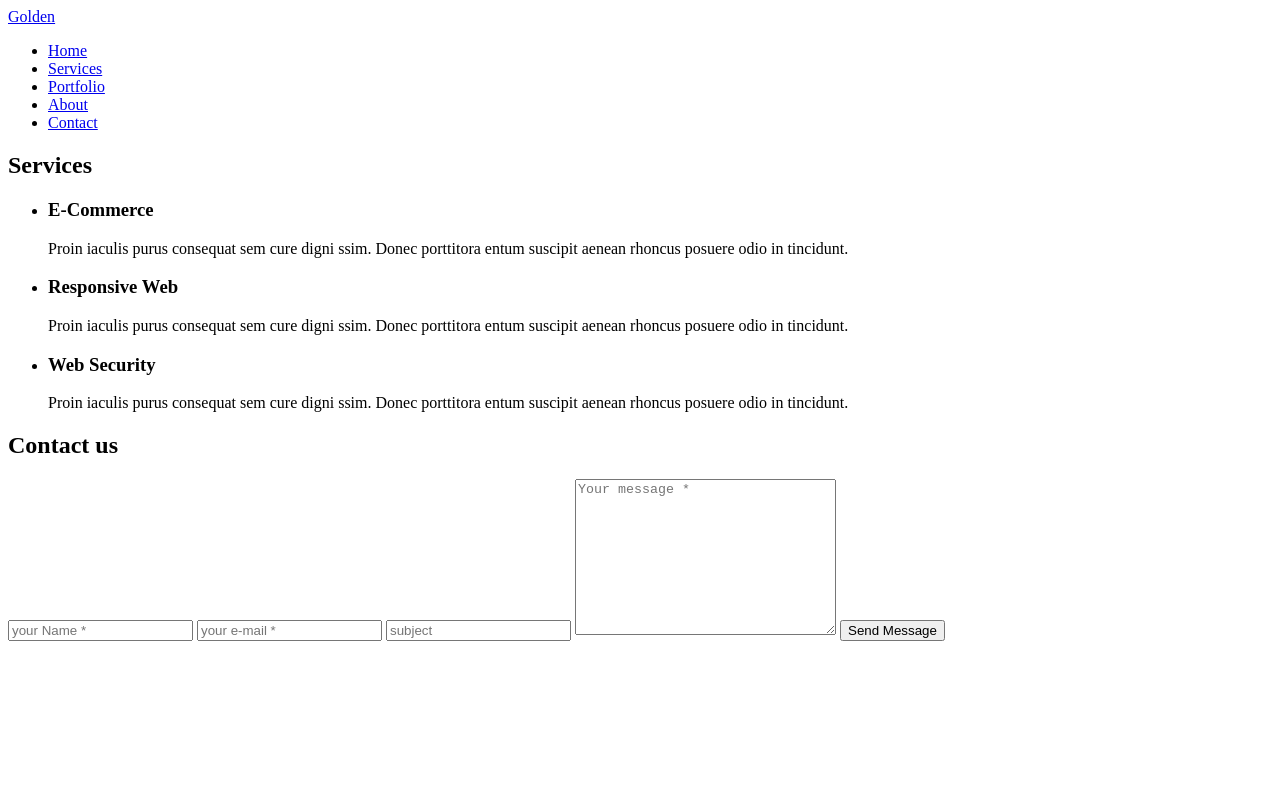
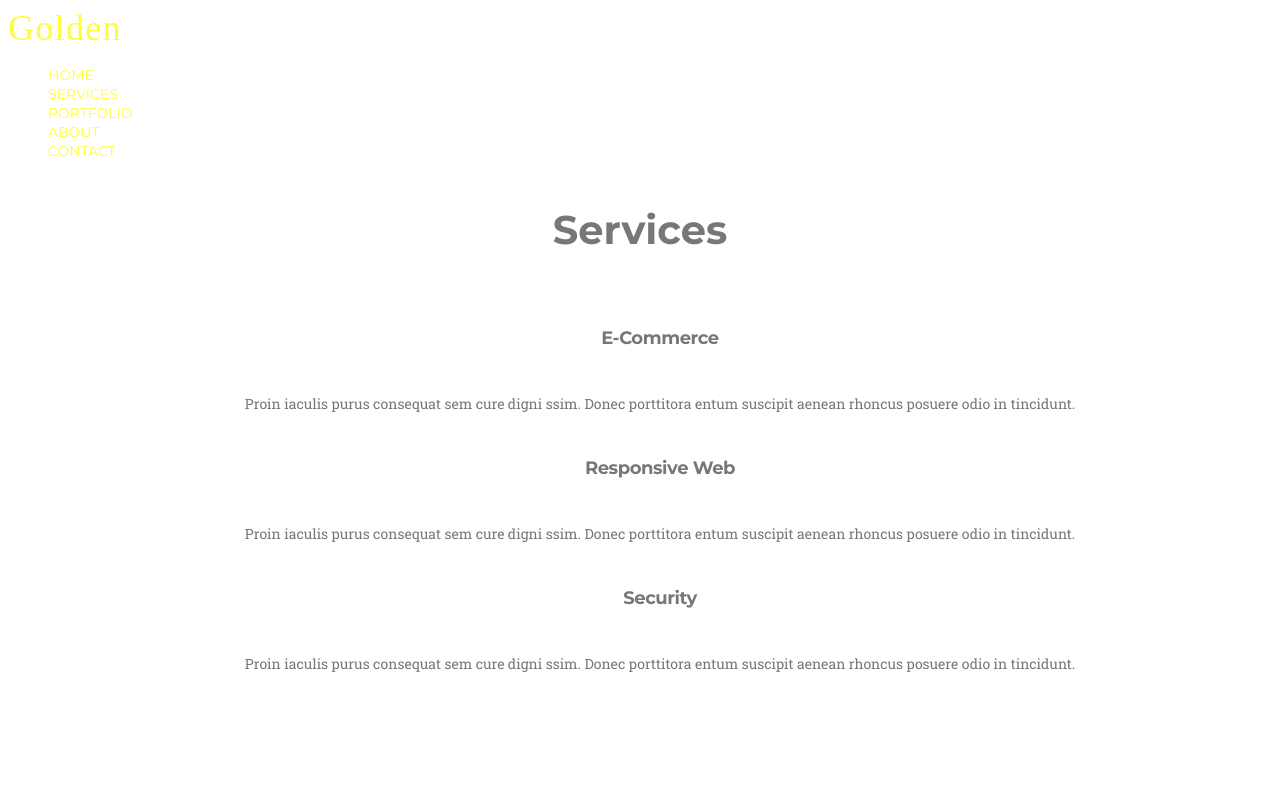
Before and after one commit to ZenyaKrymovskiy/GOLDENSERVICE, a plain HTML site: page index.html in a window 1280 px wide. Shown: the top 786 px of the page. Drawn offline with Linux system fonts and the light colour scheme; a web font is replaced by a local one.

Commit message:
New css styles have been added. - Now elements have their own font size, saturation, etc. -fixed a bug with images - Now the text in the main is centred. - Fixed a bug with the footer

```diff
--- /dev/null
+++ b/css/style.css
@@ -0,0 +1,102 @@
+
+    :root{
+        --main-accent:rgba(254, 289, 54, 1);
+        --project-black:rgba(34, 34,, 34, 1);
+        --main-list-text-color:#777777;
+        --project-white:#FFFFFF;
+        --placeholder:#BBBBBB;
+
+}
+body {
+    font-family:"Montserrat",  sans-serif;
+    line-height: normal;
+    font-weight: 400 ;
+    font-style: normal;
+    color:var(--main-list-text-color);
+}
+ul {
+    list-style-type: none;
+}
+a {
+    text-decoration: none;
+
+}
+.logo {
+    font-family: "Bilbo Swash Caps", serif ;
+    font-size: 36px;
+    line-height: 1.14;
+    letter-spacing: 1.3px;
+    color: var(--main-accent);
+
+
+
+}
+.nav-list-link {
+    font-size: 14px;
+    text-transform: uppercase;
+    color: var(--main-accent);
+    line-height: 1.14;
+}
+.main-title {
+    color:var(--project-black);
+    font-size: 40px;
+    font-weight: 700;
+    line-height: 1.87;
+    text-align: center;
+}
+.main-list-title {
+    color:var(--project-black);
+text-align: center;
+font-size: 18px;
+font-weight: 700;
+line-height: 4.17;
+letter-spacing: -0.45px;
+}
+.main-list-text {
+    color:var(--main-list-text-color);
+text-align: center;
+font-family: "Roboto Slab",serif;
+font-size: 14px;
+text-align: center;
+}
+.footer {
+    background-color:var(--project-black);
+}
+.footer-title {
+    color:var(--project-white);
+
+font-size: 40px;
+
+
+letter-spacing: -1px;
+text-transform: uppercase;
+}
+.form-input {
+    width: 455px;
+height: 50px;
+
+}
+.form-input, .form-comment{
+    font-family: "Montserrat",  sans-serif; ;
+    color:var(--placeholder);
+    font-size: 14px;
+    font-weight: 700;
+    text-transform: uppercase;
+}
+.form-comment {
+    width: 458px;
+height: 212px;
+resize: none;
+}
+.form-btn-submit {
+    width: 242px;
+height: 68px;
+background-color:var(--main-accent);
+color:var(--project-white);
+font-family: "Montserrat",solid;
+font-size: 18px;
+font-weight: 700;
+text-align: center;
+text-transform: uppercase;
+border: none;
+}
--- a/index.html
+++ b/index.html
@@ -3,71 +3,75 @@
   <head>
     <meta charset="UTF-8" />
     <meta name="viewport" content="width=device-width, initial-scale=1.0" />
+    <link rel="stylesheet" href="./css/style.css">
+    <link rel="preconnect" href="https://fonts.googleapis.com">
+    <link rel="preconnect" href="https://fonts.gstatic.com" crossorigin>
+    <link href="https://fonts.googleapis.com/css2?family=Bilbo+Swash+Caps&family=Montserrat:wght@400;700&family=Roboto+Slab&display=swap" rel="stylesheet">
     <title>Document</title>
   </head>
   <body>
-    <header>
-      <a href="./index.html">Golden</a>
-      <nav>
-        <ul>
+    <header class="header">
+      <a href="./index.html" class="logo">Golden</a>
+      <nav class="navigation">
+        <ul class="nav">
           <li>
-            <a href="#">Home</a>
+            <a href="#" class="nav-list-link">Home</a>
           </li>
           <li>
-            <a href="#">Services</a>
+            <a href="#" class="nav-list-link">Services</a>
           </li>
           <li>
-            <a href="#">Portfolio</a>
+            <a href="#" class="nav-list-link">Portfolio</a>
           </li>
           <li>
-            <a href="#">About</a>
+            <a href="#" class="nav-list-link">About</a>
           </li>
           <li>
-            <a href="#">Contact</a>
+            <a href="#" class="nav-list-link">Contact</a>
           </li>
         </ul>
       </nav>
     </header>
-    <main>
-      <h2>Services</h2>
-      <ul>
-        <li>
-          <h3>E-Commerce</h3>
-          <p>
+    <main class="main">
+      <h2 class="main-title">Services</h2>
+      <ul class="main-list">
+        <li class="main-list-item">
+          <h3 class="main-list-title">E-Commerce</h3>
+          <p class="main-list-text">
             Proin iaculis purus consequat sem cure digni ssim. Donec porttitora
             entum suscipit aenean rhoncus posuere odio in tincidunt.
           </p>
         </li>
-        <li>
-          <h3>Responsive Web</h3>
-          <p>
+        <li class="main-list-item">
+          <h3 class="main-list-title">Responsive Web</h3>
+          <p class="main-list-text">
             Proin iaculis purus consequat sem cure digni ssim. Donec porttitora
             entum suscipit aenean rhoncus posuere odio in tincidunt.
           </p>
         </li>
-        <li>
-          <h3>Web Security</h3>
-          <p>
+        <li class="main-list-item">
+          <h3 class="main-list-title">Security</h3>
+          <p class="main-list-text">
             Proin iaculis purus consequat sem cure digni ssim. Donec porttitora
             entum suscipit aenean rhoncus posuere odio in tincidunt.
           </p>
         </li>
       </ul>
     </main>
-    <footer>
-      <h2>Contact us</h2>
-      <form>
+    <footer class="footer">
+      <h2 class="footer-title">Contact us</h2>
+      <form class="footer-form">
         <label>
-          <input type="text" placeholder="your Name *" />
+          <input type="text" placeholder="your Name *" class="form-input">
         </label>
         <label>
-          <input type="email" placeholder="your e-mail *" />
+          <input type="email" placeholder="your e-mail *" class="form-input">
         </label>
         <label>
-          <input type="text" placeholder="subject" />
+          <input type="text" placeholder="subject" class="form-input" >
         </label>
         <label>
-          <textarea
+          <textarea class="form-comment"
             name="comment"
             id="comment"
             cols="30"
@@ -75,7 +79,7 @@
             placeholder="Your message *"></textarea  >
         </label>
 
-        <button type="submit">Send Message</button>
+        <button type="submit" class="form-btn-submit">Send Message</button>
       </form>
 
 
```
